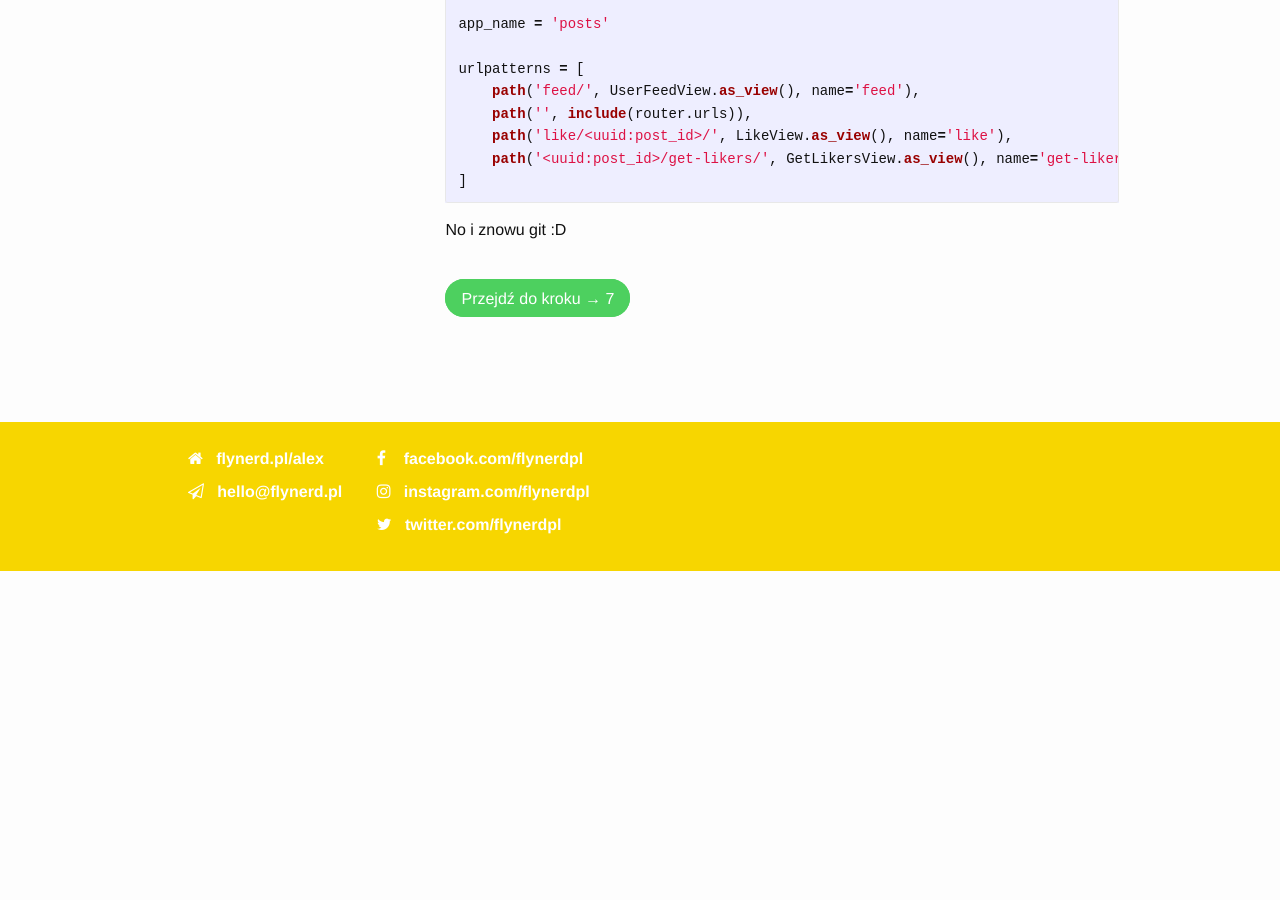
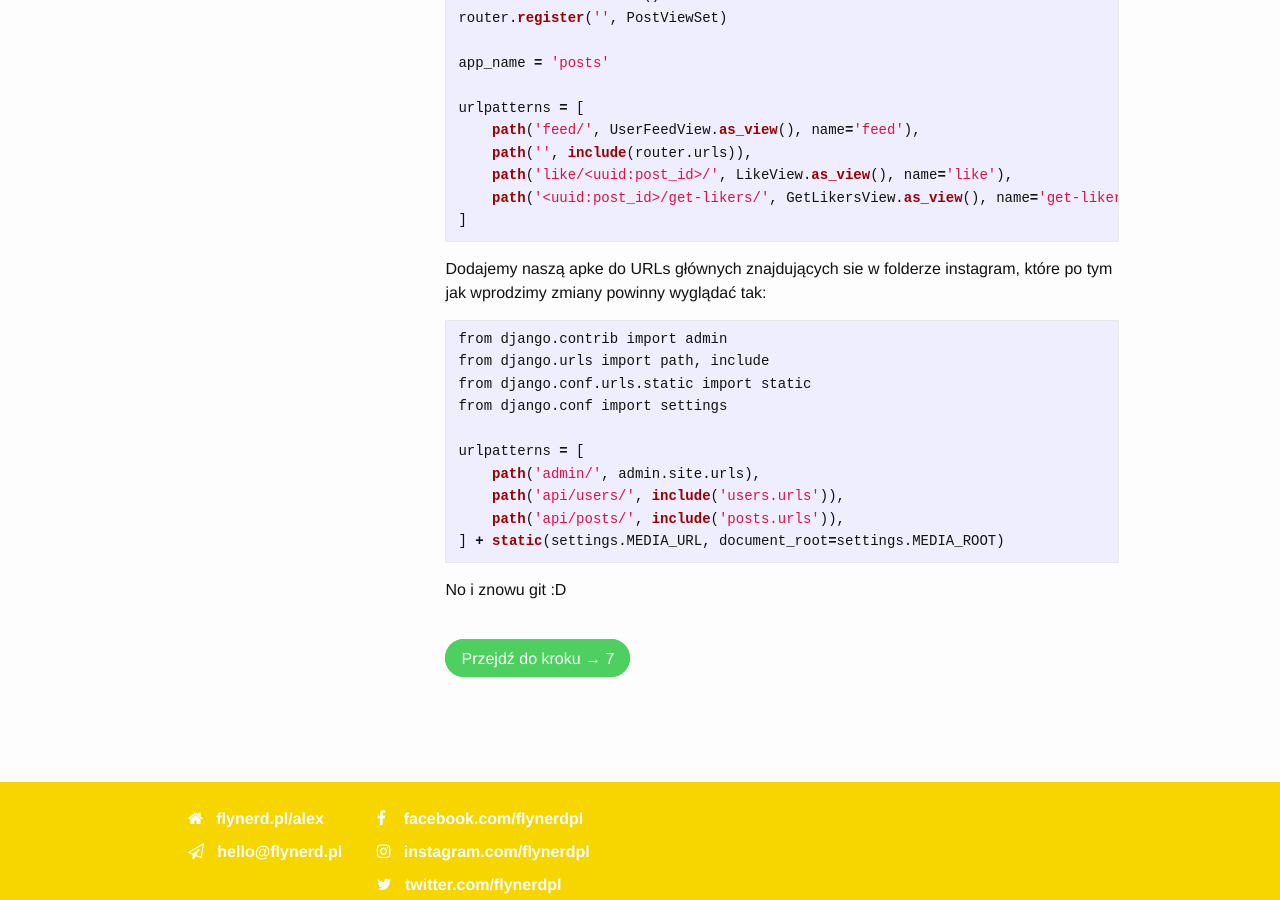
Before and after one commit to konradgalczynski07/doitforalex-python-sredniozaawanosowany, a Jekyll site: the page built from _steps/step6-posts.md, in a window 1280 px wide and 900 px high, scrolled down 3337 px. Built offline with Jekyll 4.4.1, drawn with Linux system fonts in a browser that asks for light colours; nearby versions of some CDN libraries; before the commit the page ends 3908 px from its top, so only the background shows below that; some of the changed text lies outside the part shown.

````diff
--- a/_steps/step6-posts.md
+++ b/_steps/step6-posts.md
@@ -154,5 +155,18 @@ urlpatterns = [
     path('<uuid:post_id>/get-likers/', GetLikersView.as_view(), name='get-likers'),
 ]
 ```
+Dodajemy naszą apke do URLs głównych znajdujących sie w folderze instagram, które po tym jak wprodzimy zmiany powinny wyglądać tak:
+```python
+from django.contrib import admin
+from django.urls import path, include
+from django.conf.urls.static import static
+from django.conf import settings
+
+urlpatterns = [
+    path('admin/', admin.site.urls),
+    path('api/users/', include('users.urls')),
+    path('api/posts/', include('posts.urls')),
+] + static(settings.MEDIA_URL, document_root=settings.MEDIA_ROOT)
+```
 
 No i znowu git :D
````
Also changed, not shown: other parts of _steps/step6-posts.md (+1 -0 lines), _steps/step0-wprowadzenie.md (+4 -4 lines), _steps/step5-followers.md (+1 -1 lines).
